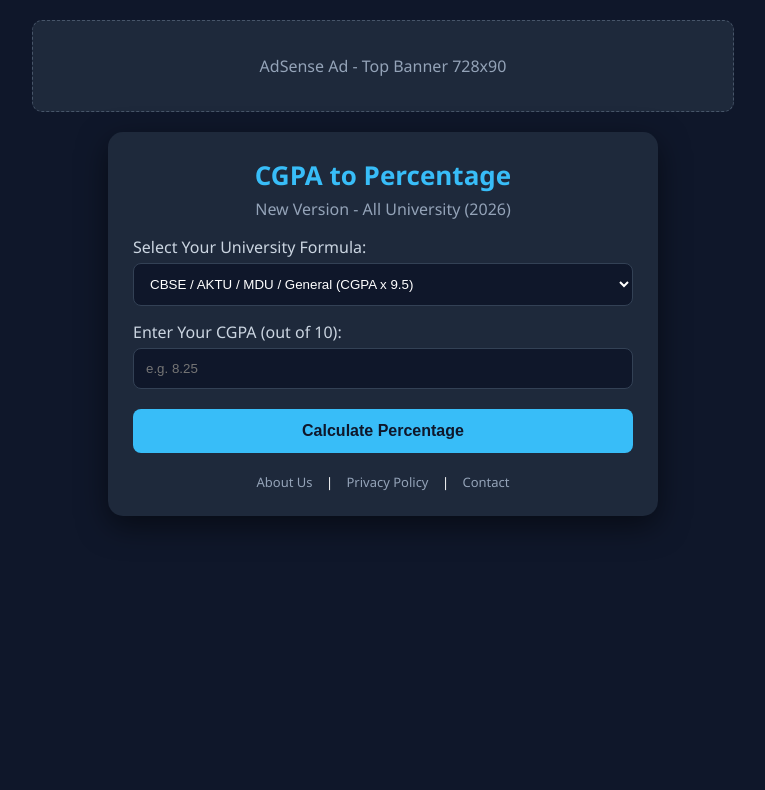
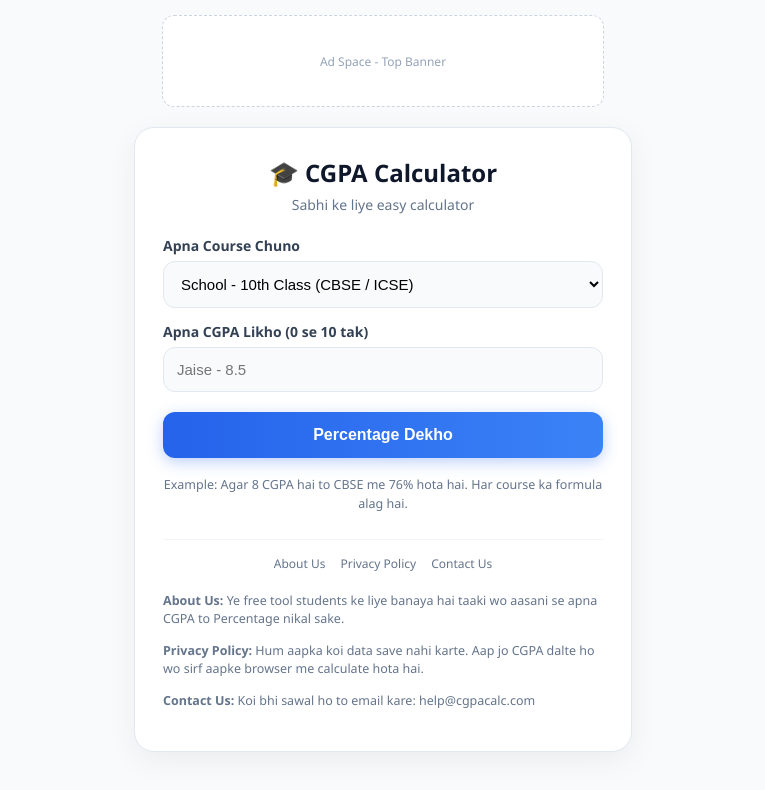
Before and after one commit to bhawnanehra2005-ui/all-university-cgpa-calculator, a plain HTML site: page index.html in a window 1280 px wide. Shown: the whole page, without its empty margins (257-1022 px from the left). Drawn offline with Linux system fonts and the light colour scheme.

Commit message:
update design simple
Updated the CGPA to Percentage Calculator with a new design and improved functionality.

```diff
--- a/index.html
+++ b/index.html
@@ -3,52 +3,86 @@
 <head>
 <meta charset="UTF-8">
 <meta name="viewport" content="width=device-width, initial-scale=1.0">
-<title>CGPA to Percentage Calculator - All Indian Universities</title>
-<meta name="description" content="Free CGPA to Percentage Calculator for VTU, GTU, Mumbai University, AKTU, MDU, CBSE. Convert 10 point CGPA to %.">
+<title>CGPA to Percentage Calculator - Easy & Fast</title>
+<meta name="description" content="Simple CGPA to Percentage calculator for School, College, Engineering. 100% Free.">
 <style>
-body { font-family: 'Segoe UI', Arial; background-color: #0f172a; color: #fff; margin: 0; padding: 20px; display: flex; flex-direction: column; align-items: center; min-height: 100vh; }
-.banner { width: 100%; max-width: 700px; height: 90px; background-color: #1e293b; border: 1px dashed #475569; display: flex; justify-content: center; align-items: center; border-radius: 10px; margin-bottom: 20px; color: #94a3b8; }
-.card { width: 100%; max-width: 500px; background: #1e293b; border-radius: 15px; padding: 25px; box-shadow: 0 10px 30px rgba(0,0,0,0.5); }
-h1 { color: #38bdf8; text-align: center; margin: 0; font-size: 26px; }
-p.sub { text-align: center; color: #94a3b8; margin-top: 5px; }
-label { display: block; margin-top: 15px; margin-bottom: 5px; color: #cbd5e1; }
-select, input { width: 100%; padding: 12px; border-radius: 8px; border: 1px solid #334155; background: #0f172a; color: white; box-sizing: border-box; }
-button { width: 100%; margin-top: 20px; padding: 13px; background: #38bdf8; color: #0f172a; border: none; border-radius: 8px; font-weight: bold; cursor: pointer; font-size: 16px; }
-.result { margin-top: 20px; padding: 15px; background: #0f172a; border-radius: 8px; text-align: center; display: none; border: 1px solid #38bdf8; }
-.result b { color: #38bdf8; font-size: 24px; }
-.footer-links { margin-top:20px; text-align:center; font-size:13px; }
-.footer-links a { color:#94a3b8; margin:0 10px; text-decoration:none; }
+:root{ --blue:#2563eb; --bg:#f8fafc; }
+body{font-family:'Segoe UI',system-ui,sans-serif; background:var(--bg); margin:0; padding:15px; display:flex; flex-direction:column; align-items:center; min-height:100vh;}
+.card{background:white; width:100%; max-width:440px; padding:28px; border-radius:20px; box-shadow:0 8px 30px rgba(0,0,0,0.06); border:1px solid #e2e8f0; text-align:center;}
+h1{margin:0; font-size:24px; color:#0f172a;}
+.sub{color:#64748b; font-size:14px; margin:6px 0 22px;}
+label{text-align:left; display:block; font-weight:600; margin:14px 0 6px; font-size:14px; color:#334155;}
+select,input{width:100%; padding:13px; border-radius:12px; border:1.5px solid #e2e8f0; font-size:15px; box-sizing:border-box; outline:none; background:#f8fafc;}
+select:focus,input:focus{border-color:var(--blue); background:white;}
+.btn{width:100%; margin-top:20px; background:linear-gradient(90deg,#2563eb,#3b82f6); color:white; border:none; padding:14px; border-radius:12px; font-size:16px; font-weight:700; cursor:pointer; box-shadow:0 4px 15px rgba(37,99,235,0.3);}
+.result{margin-top:22px; background:#eff6ff; border:1px solid #bfdbfe; border-radius:12px; padding:18px; display:none;}
+.result h2{margin:0; color:#1e40af; font-size:32px;}
+.small{font-size:12.5px; color:#64748b; margin-top:8px; line-height:1.5;}
+.badge{display:inline-block; background:#dbeafe; color:#1e40af; padding:5px 12px; border-radius:20px; font-size:12px; font-weight:600; margin-bottom:8px;}
+.footer{margin-top:25px; padding-top:15px; border-top:1px solid #f1f5f9; display:flex; justify-content:center; gap:15px; flex-wrap:wrap;}
+.footer a{color:#64748b; font-size:12px; text-decoration:none; font-weight:500;}
+.footer a:hover{color:var(--blue);}
+.ad-box{width:100%; max-width:440px; height:90px; background:white; border:1px dashed #cbd5e1; border-radius:12px; display:flex; justify-content:center; align-items:center; color:#94a3b8; font-size:12px; margin-bottom:20px;}
 </style>
 </head>
 <body>
-<div class="banner">AdSense Ad - Top Banner 728x90</div>
+<div class="ad-box">Ad Space - Top Banner</div>
 <div class="card">
-<h1>CGPA to Percentage</h1>
-<p class="sub">New Version - All University (2026)</p>
-<label>Select Your University Formula:</label>
-<select id="uni">
-<option value="9.5">CBSE / AKTU / MDU / General (CGPA x 9.5)</option>
-<option value="8.0">VTU Formula (CGPA - 0.5) x 10</option>
-<option value="7.1">GTU / Mumbai (CGPA - 0.5) x 10</option>
+<h1>🎓 CGPA Calculator</h1>
+<p class="sub">Sabhi ke liye easy calculator</p>
+
+<label>Apna Course Chuno</label>
+<select id="university">
+<option value="school">School - 10th Class (CBSE / ICSE)</option>
+<option value="college">College - BA, BSc, BCom (DU, MDU, AKTU)</option>
+<option value="btech">B.Tech / Engineering (VTU, GTU, AICTE)</option>
+<option value="mumbai">Mumbai University</option>
+<option value="other">Other - Sabhi ke liye (Simple)</option>
 </select>
-<label>Enter Your CGPA (out of 10):</label>
-<input type="number" id="cgpa" placeholder="e.g. 8.25" step="0.01">
-<button onclick="calc()">Calculate Percentage</button>
-<div id="res" class="result"></div>
-<div class="footer-links">
-<a href="about.html">About Us</a> | <a href="privacy.html">Privacy Policy</a> | <a href="contact.html">Contact</a>
+
+<label>Apna CGPA Likho (0 se 10 tak)</label>
+<input type="number" id="cgpa" step="0.01" max="10" placeholder="Jaise - 8.5">
+
+<button class="btn" onclick="calculate()">Percentage Dekho</button>
+
+<div class="result" id="resultBox">
+<div class="badge" id="uniBadge"></div>
+<h2 id="percent">-- %</h2>
+<p class="small" id="formulaText"></p>
+<p class="small" id="tipText" style="color:#15803d; font-weight:600;"></p>
+</div>
+
+<p class="small" style="margin-top:18px;">Example: Agar 8 CGPA hai to CBSE me 76% hota hai. Har course ka formula alag hai.</p>
+
+<div class="footer">
+<a href="#about">About Us</a>
+<a href="#privacy">Privacy Policy</a>
+<a href="#contact">Contact Us</a>
+</div>
+
+<div style="text-align:left; margin-top:20px;" class="small">
+<p id="about"><b>About Us:</b> Ye free tool students ke liye banaya hai taaki wo aasani se apna CGPA to Percentage nikal sake.</p>
+<p id="privacy"><b>Privacy Policy:</b> Hum aapka koi data save nahi karte. Aap jo CGPA dalte ho wo sirf aapke browser me calculate hota hai.</p>
+<p id="contact"><b>Contact Us:</b> Koi bhi sawal ho to email kare: help@cgpacalc.com</p>
 </div>
 </div>
+
 <script>
-function calc(){
-let c=parseFloat(document.getElementById('cgpa').value);
-let type=document.getElementById('uni').value;
-if(!c){alert('Please Enter CGPA');return;}
-let p=0;
-if(type==9.5){ p=c*9.5; } else { p=(c-0.5)*10; }
-if(p>100) p=100;
-document.getElementById('res').style.display='block';
-document.getElementById('res').innerHTML=`Your Percentage is<br><b>${p.toFixed(2)}%</b><br><small>Calculated Successfully</small>`;
+function calculate(){
+let uni=document.getElementById('university').value;
+let cgpa=parseFloat(document.getElementById('cgpa').value);
+if(isNaN(cgpa) || cgpa<0 || cgpa>10){ alert('Please Sahi CGPA likho 0 se 10 ke beech me'); return; }
+let percent=0, formula='', badge='', tip='';
+if(uni==='school'){ percent=cgpa*9.5; formula='Formula: CGPA × 9.5'; badge='School (CBSE)'; tip='10th Class ke liye sahi hai'; }
+else if(uni==='college'){ percent=cgpa*9.5; formula='Formula: CGPA × 9.5'; badge='College'; tip='DU / MDU / AKTU ke liye'; }
+else if(uni==='btech'){ percent=(cgpa-0.5)*10; formula='Formula: (CGPA - 0.5) × 10'; badge='Engineering'; tip='B.Tech ke liye AICTE Rule'; }
+else if(uni==='mumbai'){ percent=(cgpa*7.1)+11; formula='Formula: (CGPA × 7.1) + 11'; badge='Mumbai University'; }
+else{ percent=cgpa*10; formula='Formula: CGPA × 10'; badge='General'; }
+document.getElementById('percent').innerText=percent.toFixed(2)+'%';
+document.getElementById('formulaText').innerText=formula;
+document.getElementById('uniBadge').innerText=badge;
+document.getElementById('tipText').innerText=tip;
+document.getElementById('resultBox').style.display='block';
 }
 </script>
 </body>
```
